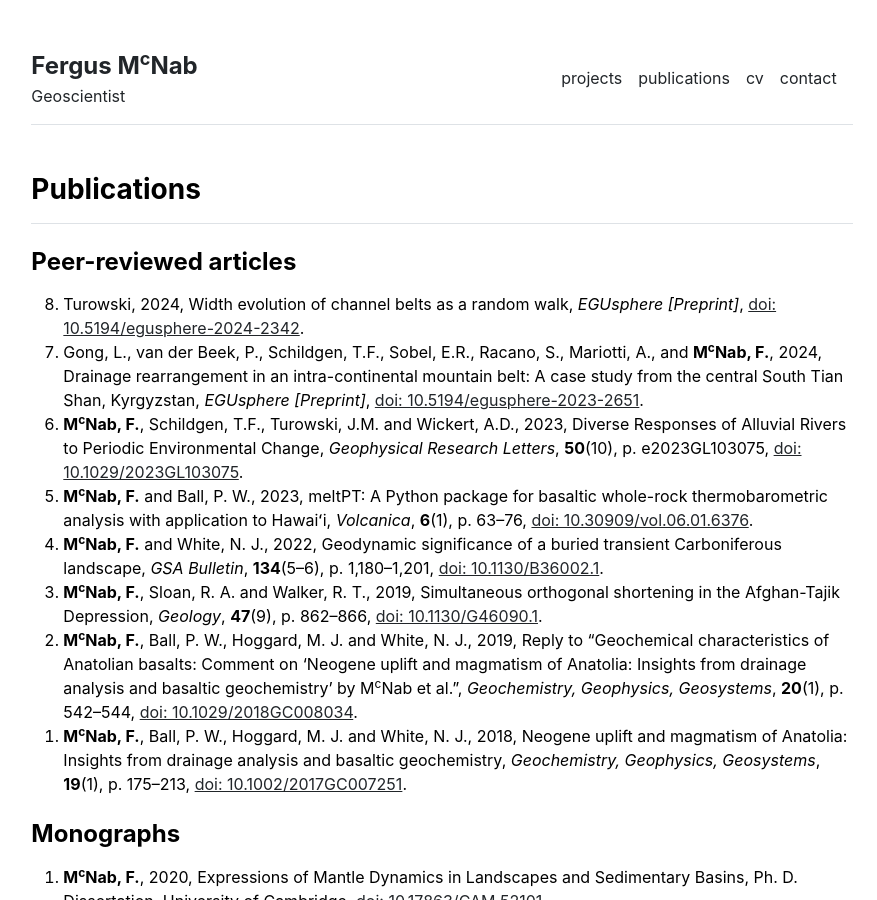
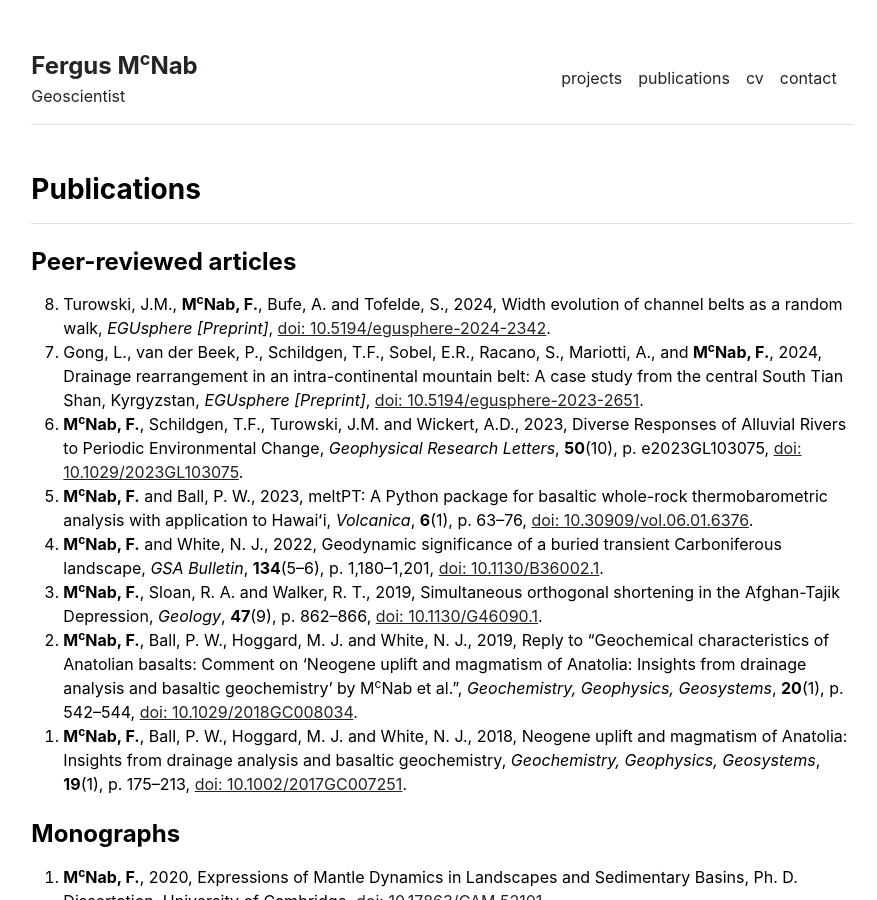
Before and after one commit to fmcnab/fmcnab.github.io, a Jekyll site: the page built from publications.md, in a window 1280 px wide and 900 px high. Shown: the whole window, without its empty margins (198-1075 px from the left). Built offline with Jekyll 4.4.1, drawn with Linux system fonts in a browser that asks for light colours.

Commit message:
Fix another bug in publications.

```diff
--- a/_data/publications.yml
+++ b/_data/publications.yml
@@ -4,7 +4,7 @@ featured:
 - {name: 'Low shear diffusion central schemes for particle methods. Jonathan Panuelos, James Wadsley, Nicholas Kevlahan', url: 'http://ms.mcmaster.ca/kevla/pdf/articles/jcp_v414.pdf'}
 
 peer_reviewed:
-- {names: Turowski, J.M., <b>M<sup>c</sup>Nab, F.</b>', Bufe, A. and Tofelde, S., year: '2024', title: 'Width evolution of channel belts as a random walk', journal: 'EGUsphere [Preprint]', doi: '10.5194/egusphere-2024-2342', url: 'https://doi.org/10.5194/egusphere-2024-2342'}
+- {names: 'Turowski, J.M., <b>M<sup>c</sup>Nab, F.</b>, Bufe, A. and Tofelde, S.', year: '2024', title: 'Width evolution of channel belts as a random walk', journal: 'EGUsphere [Preprint]', doi: '10.5194/egusphere-2024-2342', url: 'https://doi.org/10.5194/egusphere-2024-2342'}
 - {names: 'Gong, L., van der Beek, P., Schildgen, T.F., Sobel, E.R., Racano, S., Mariotti, A., and <b>M<sup>c</sup>Nab, F.</b>', year: '2024', title: 'Drainage rearrangement in an intra-continental mountain belt: A case study from the central South Tian Shan, Kyrgyzstan', journal: 'EGUsphere [Preprint]', doi: '10.5194/egusphere-2023-2651', url: 'https://doi.org/10.5194/egusphere-2023-2651'}
 - {names: '<b>M<sup>c</sup>Nab, F.</b>, Schildgen, T.F., Turowski, J.M. and Wickert, A.D.', year: '2023', title: 'Diverse Responses of Alluvial Rivers to Periodic Environmental Change', journal: 'Geophysical Research Letters', vol: '50', num: '10', pages: 'e2023GL103075', doi: '10.1029/2023GL103075', url: 'https://doi.org/10.1029/2023GL103075'}
 - {names: '<b>M<sup>c</sup>Nab, F.</b> and Ball, P. W.', year: '2023', title: 'meltPT: A Python package for basaltic whole-rock thermobarometric analysis with application to Hawai&#x02BB;i', journal: 'Volcanica', vol: '6', num: '1', pages: '63&ndash;76', doi: '10.30909/vol.06.01.6376', url: 'https://doi.org/10.30909/vol.06.01.6376'}
```
